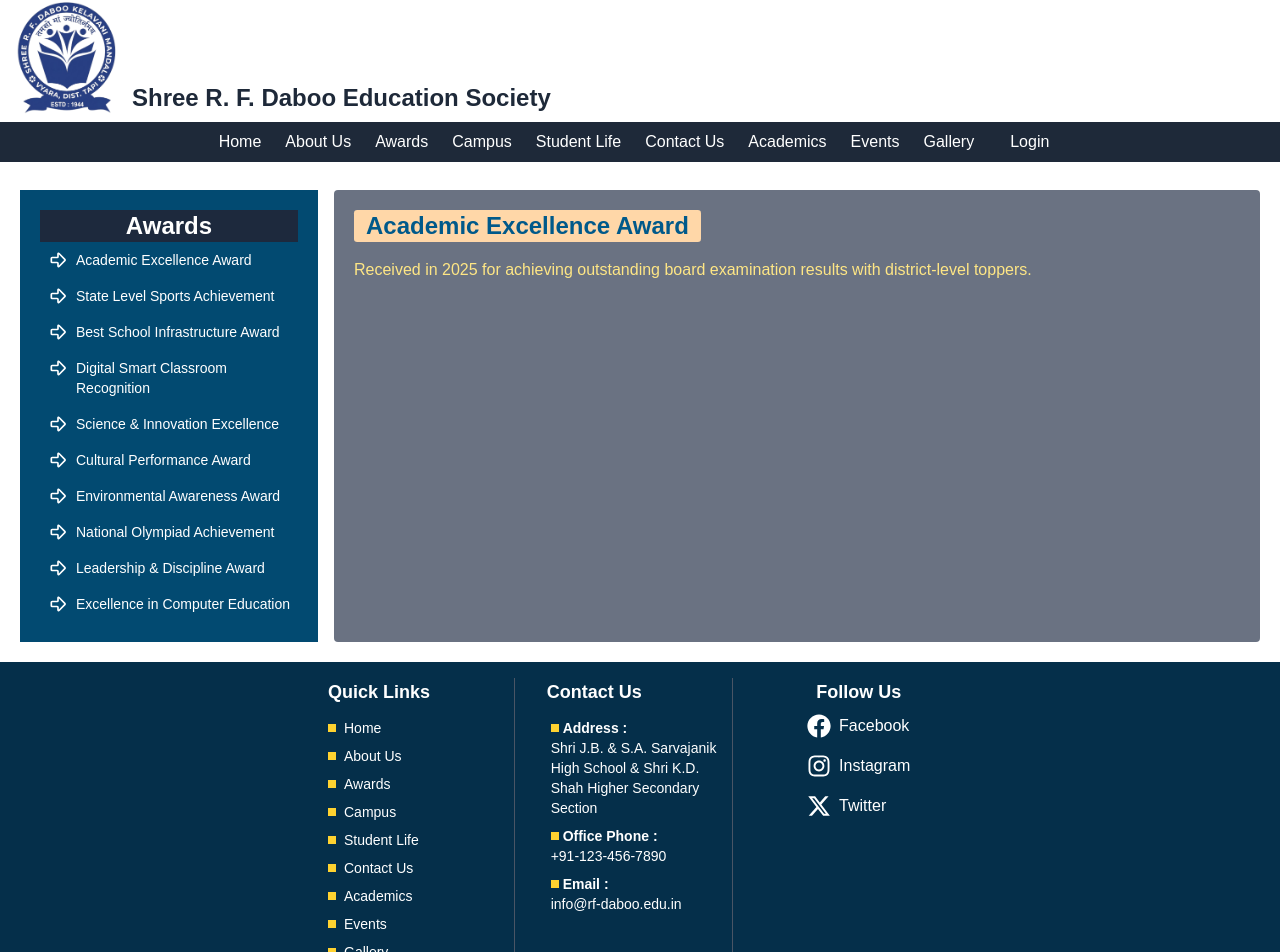
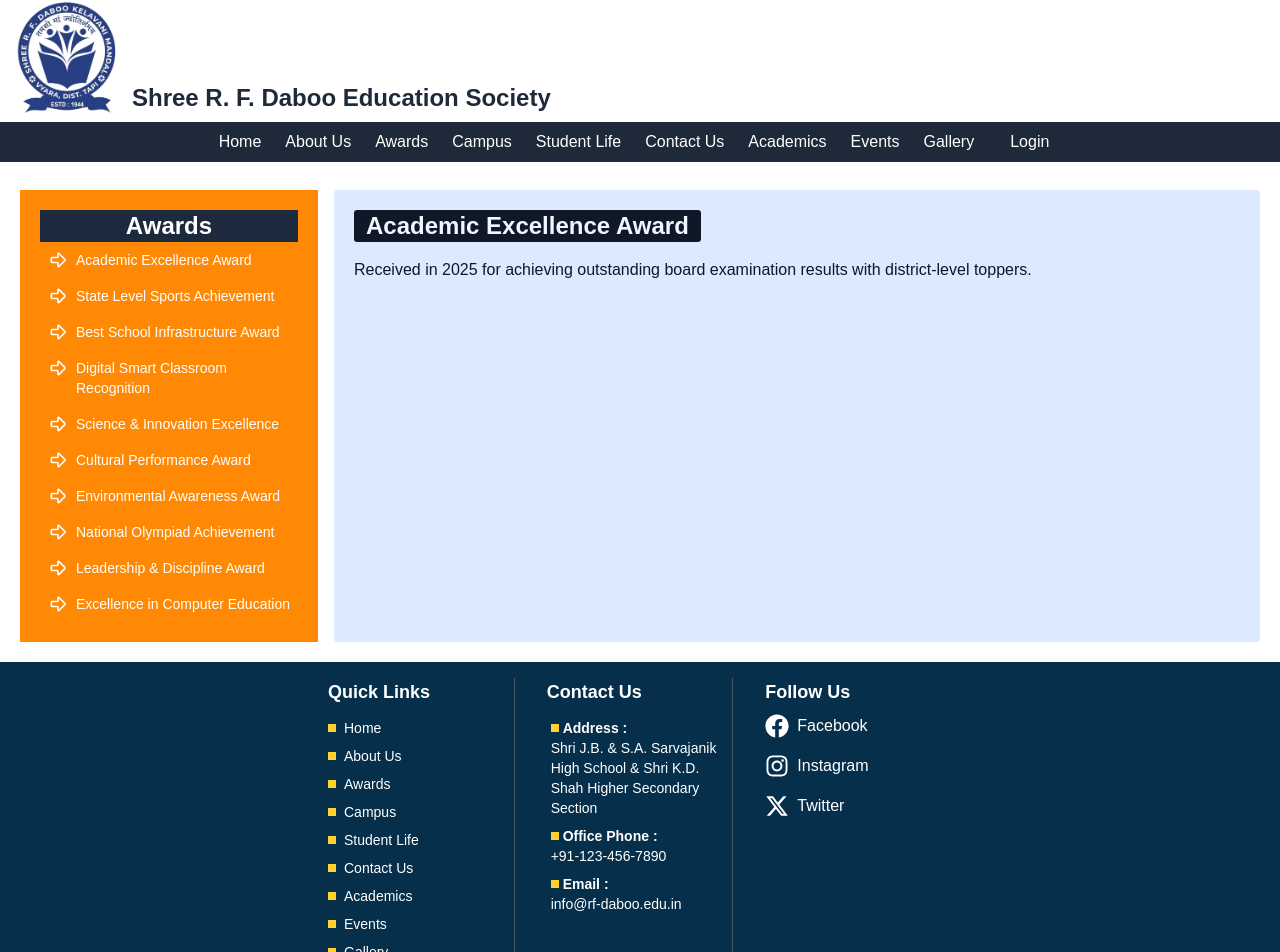
Before and after one commit to harendrasinp/R.F.Daboo_Frontend, a Next.js app: page /awards in a window 1280 px wide. Shown: the part 6-958 px from the top of the page. Built offline with nearby package versions, Linux system fonts and the light colour scheme.

Commit message:
update head

```diff
--- a/src/app/layout.js
+++ b/src/app/layout.js
@@ -12,7 +12,7 @@ const geistMono = Geist_Mono({
 });
 
 export const metadata = {
-  title: "Create Next App",
+  title: "R.F.Daboo Centra site",
   description: "Generated by create next app",
 };
 
--- a/src/components/Footer.js
+++ b/src/components/Footer.js
@@ -6,8 +6,8 @@ import { FaFacebook, FaInstagram} from "react-icons/fa";
 import { FaXTwitter } from "react-icons/fa6";
 const Footer = () => {
   return (
-    <div className="bg-sky-950 text-white p-4 text-center flex items-center justify-center">
-      <div className="w-1/2 grid grid-cols-1 md:grid-cols-3 gap-8">
+    <div className="bg-sky-950 text-white p-4 flex items-center justify-between md:justify-center">
+      <div className="w-1/2 grid grid-cols-2 md:grid-cols-3 gap-8">
         <div className="flex flex-col items-start justify-start border-r border-gray-600 pr-1">
           <h1 className="text-lg font-bold mb-2">Quick Links</h1>
           {navItems.map((item, index) => (
@@ -31,7 +31,7 @@ const Footer = () => {
             </div>
           ))}
         </div>
-        <div className="flex flex-col items-center ">
+        <div className="flex flex-col items-start justify-start">
           <h1 className="text-lg font-bold mb-2 flex text-left">Follow Us</h1>
           <div className="flex flex-col items-start justify-center gap-4">
             <a href="https://www.facebook.com/yourpage" target="_blank" rel="noopener noreferrer" className="text-white hover:text-blue-500 flex gap-2">
--- a/src/components/Sidebar_DetailBar.js
+++ b/src/components/Sidebar_DetailBar.js
@@ -7,7 +7,7 @@ const SideBar_DeatilBar = ({ componentData, title }) => {
     const [aboutTitle, setAboutTitle] = useState(componentData[0].title);
     return (
         <div className="grid grid-cols-12 gap-4 p-5">
-            <aside className="col-span-3 bg-sky-900 p-5">
+            <aside className="col-span-3 bg-orange-400 p-5">
                 <h1 className="text-2xl font-bold text-center text-white bg-slate-800">{title}</h1>
 
                 {componentData.map((data, index) => (
@@ -20,14 +20,14 @@ const SideBar_DeatilBar = ({ componentData, title }) => {
                 ))}
             </aside>
 
-            <main className="col-span-9 bg-gray-500 p-5 rounded">
-                <h1 className="text-2xl font-bold mb-4 text-sky-800 bg-orange-200 w-fit px-3 rounded-[0.2rem]">{aboutTitle}</h1>
-                <p className="text-amber-200">{componentData.find(data => data.title === aboutTitle)?.description ||null}</p>
+            <main className="col-span-9 bg-blue-100 p-5 rounded">
+                <h1 className="text-2xl font-bold mb-4 text-blue-50 bg-gray-900 w-fit px-3 rounded-[0.2rem]">{aboutTitle}</h1>
+                <p className="text-gray-900">{componentData.find(data => data.title === aboutTitle)?.description ||null}</p>
                 <div>
                  {componentData.find(data => data.title === aboutTitle)?.sections?.map((section, index) => (
                     <div key={index} className="mt-4">
                         <h2 className="text-xl font-semibold text-gray-900">{section.Section}</h2>
-                        <ul className="list-disc list-inside text-amber-200">
+                        <ul className="list-disc list-inside text-gray-900">
                             {section.Education.map((item, idx) => (
                                 <li key={idx}>{item}</li>
                             ))}
```
